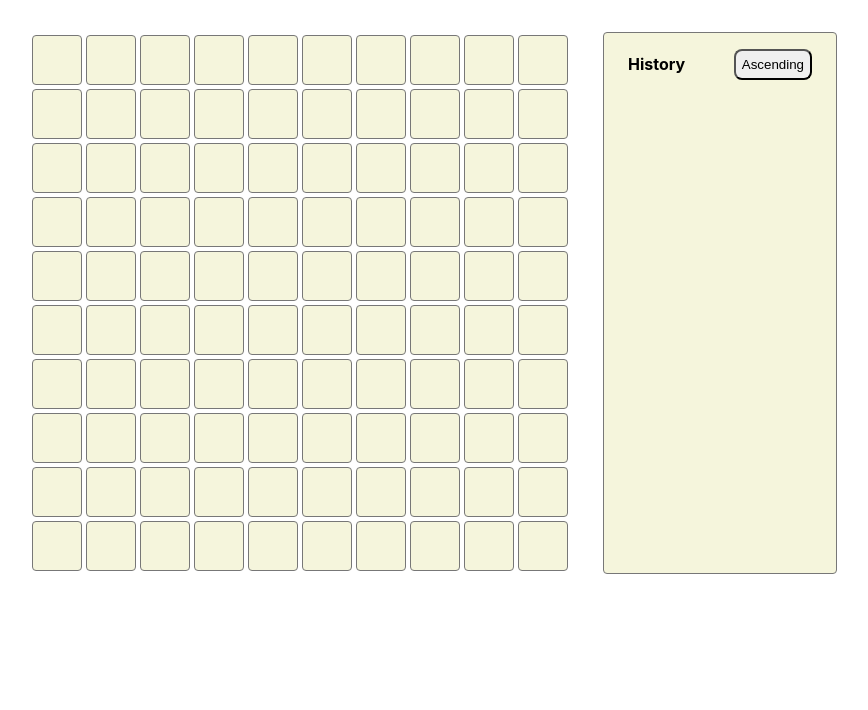
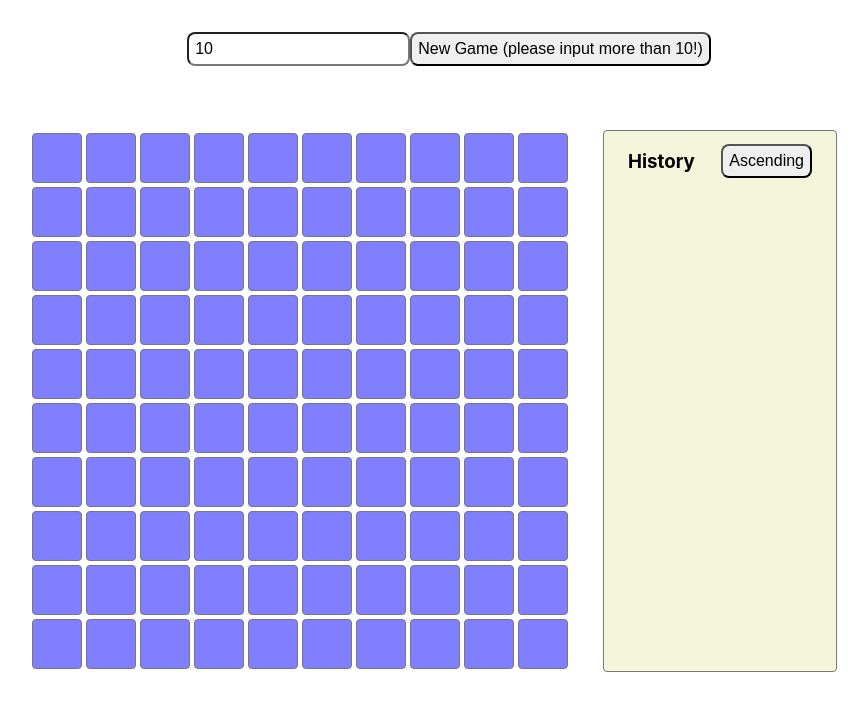
Before and after one commit to mentor-us/web_deeplink, a React (Create React App) app: page /web-nang-cao-19-3/gomoku-game in a window 1280 px wide. Shown: the top 710 px of the page, without its empty margins (191-1059 px from the left). Built offline with nearby package versions, Linux system fonts and the light colour scheme.

Commit message:
saved changes!

```diff
--- a/src/pages/PersonalExercises/GomokuGame/GomokuGame.module.css
+++ b/src/pages/PersonalExercises/GomokuGame/GomokuGame.module.css
@@ -36,9 +36,10 @@
     margin: 0 8px;
 }
 
-.buttonSorting {
+.button {
     height: fit-content;
     width: fit-content;
     padding: 6px;
     border-radius: 8px;
+    font-size: 16px;
 }
--- a/src/pages/PersonalExercises/GomokuGame/GomokuGame.tsx
+++ b/src/pages/PersonalExercises/GomokuGame/GomokuGame.tsx
@@ -8,13 +8,14 @@ import Helper from './helper';
 const WIN_MARK = 5;
 
 export default function GomokuGame() {
+  const [n, setN] = useState<number>(10);
   const [boards, setBoards] = useState<Array<Array<SquareModel>>>(Helper.initBoard(10, 10));
   const [histories, setHistories] = useState<HistoryModel[]>([]);
   const [currentPlayer, setCurrentPlayer] = useState<Flag>(Flag.X);
   const [ascending, setAscending] = useState<boolean>(false);
 
   const onPressSquare = (x:  number, y: number, item: SquareModel)=>{
-    const newMove = {flag: currentPlayer}
+    const newMove = {flag: currentPlayer, keyOfWin: false};
     const newBoards = [...boards];
     newBoards[x][y] = newMove;
     setBoards(newBoards);
@@ -34,9 +35,19 @@ export default function GomokuGame() {
     setHistories(prev => prev.reverse());
   }
 
+  const createNewGame = ()=>{
+    setBoards(Helper.initBoard(n, n));
+  }
+
   console.log("@DUKE_Reload");
   return (
-    <div className={styles.container}>
+    <div>
+      <div className={styles.container}>
+        <input type="number" className={styles.button} value={n} onChange={e=>{setN(+e.target.value > 9 ? +e.target.value : 10)}}/>
+        <button className={styles.button} onClick={createNewGame}>New Game {"(please input more than 10!)"}</button>
+      </div>
+      <div className={styles.container}>
+      {/* Boards */}
         <table>
           {
             boards.map((rowItem, x)=>{
@@ -44,10 +55,11 @@ export default function GomokuGame() {
             })
           }
         </table>
+
         <div className={styles.historyContainer}>
             <div className={styles.historyHeader}>
-              <h4>History</h4>
-              <button onClick={handleSortingHistory} className={styles.buttonSorting}>{ascending ? "Descending" : "Ascending"}</button>
+              <h3>History</h3>
+              <button onClick={handleSortingHistory} className={styles.button}>{ascending ? "Descending" : "Ascending"}</button>
             </div>
             <div className={styles.historyList}>
               {histories.map((item, index) => {
@@ -62,5 +74,6 @@ export default function GomokuGame() {
             </div>
         </div>
     </div>
+    </div>
   )
 }
--- a/src/pages/PersonalExercises/GomokuGame/Square/Square.module.css
+++ b/src/pages/PersonalExercises/GomokuGame/Square/Square.module.css
@@ -29,3 +29,7 @@
     font-weight: bold;
     color: red;
 }
+
+.winSquare {
+    background-color: rgba(0, 0, 255, 0.5);
+}
--- a/src/pages/PersonalExercises/GomokuGame/Square/Square.tsx
+++ b/src/pages/PersonalExercises/GomokuGame/Square/Square.tsx
@@ -27,7 +27,7 @@ const Square = ({data, onPress}:Props) => {
     <button
       disabled={data.flag !== null}
       onClick={onPress}
-      className={clsx(styles.button, {[styles.pressable]: data.flag === null})}>
+      className={clsx(styles.button, {[styles.pressable]: data.flag === null}, {[styles.winSquare]: true})}>
         {renderIcon(data.flag)}
     </button>
   )
--- a/src/pages/PersonalExercises/GomokuGame/helper.ts
+++ b/src/pages/PersonalExercises/GomokuGame/helper.ts
@@ -6,7 +6,7 @@ class Helper {
         for (let i = 0; i < rows; i++) {
         const col = new Array();
         for (let j = 0; j < columns; j++) {
-            const element:SquareModel = {flag: null};
+            const element:SquareModel = {flag: null, keyOfWin: false};
             col.push(element);
         }
         result.push(col);
--- a/src/pages/PersonalExercises/GomokuGame/models.ts
+++ b/src/pages/PersonalExercises/GomokuGame/models.ts
@@ -2,6 +2,7 @@ export enum Flag {X, O}
 
 export interface SquareModel {
     flag: Flag.O | Flag.X | null;
+    keyOfWin: boolean;
 }
 
 export interface PointModel {
```
